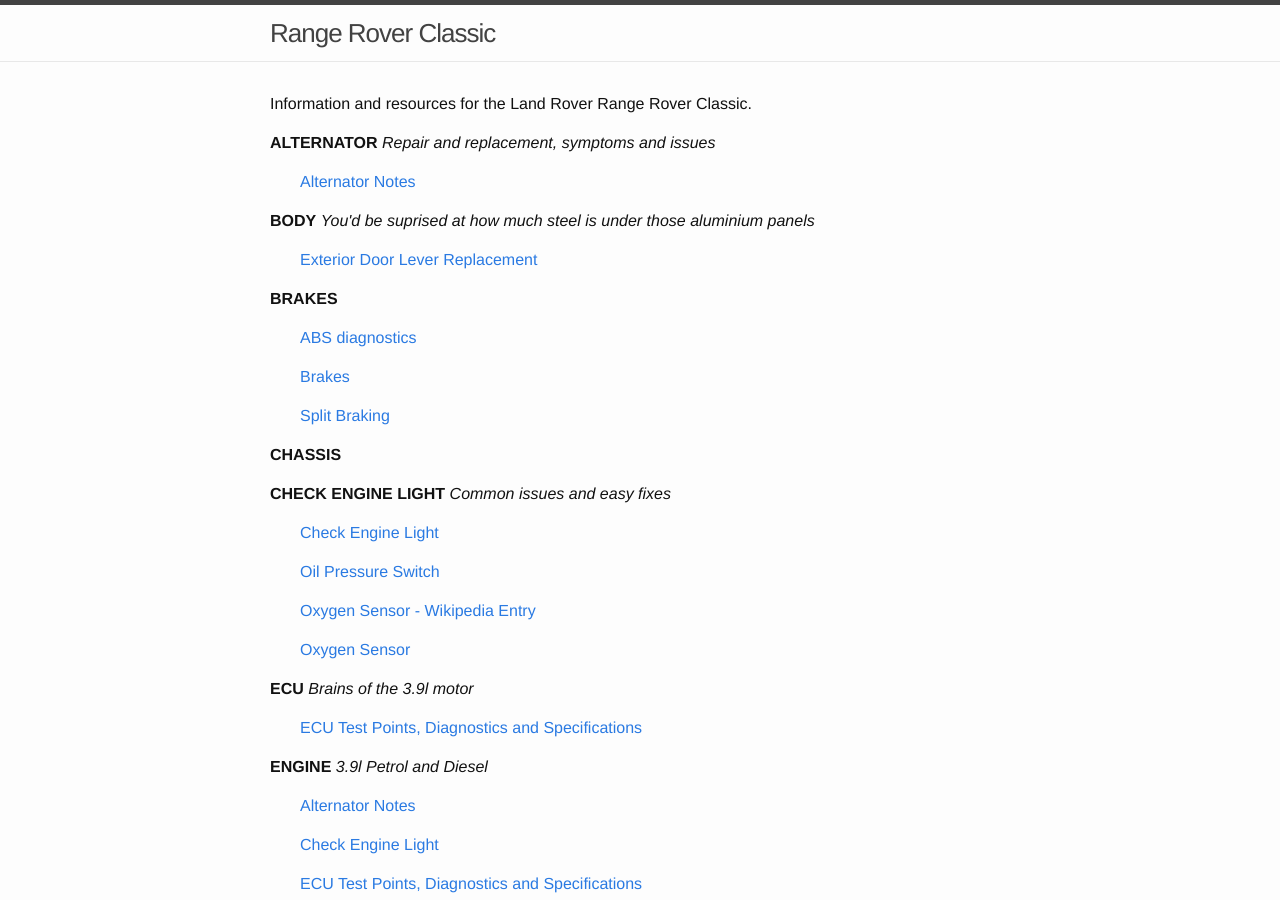
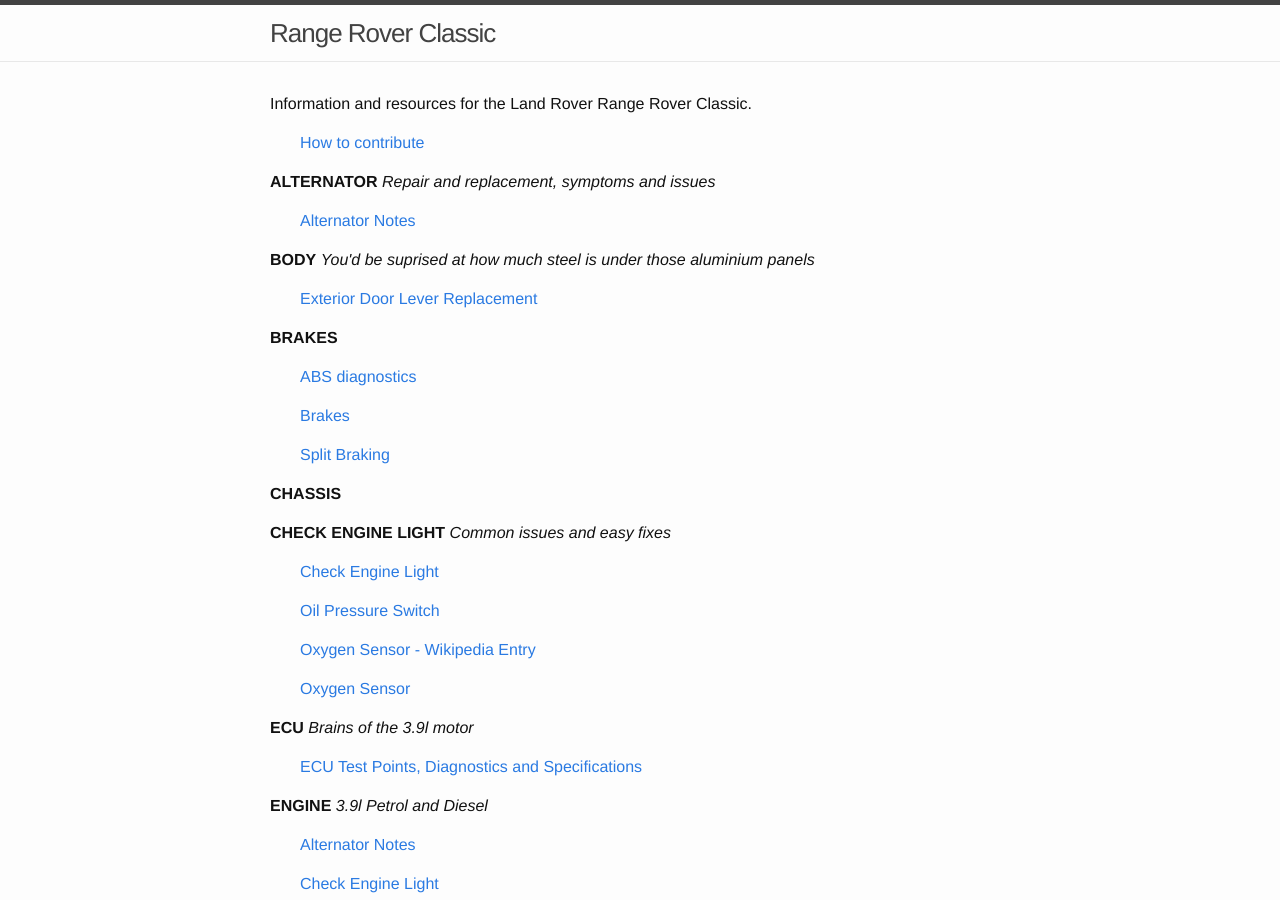
Before and after one commit to rangeroverclassic/rangeroverclassic.github.io, a Jekyll site: the page built from index.html, in a window 1280 px wide and 900 px high. Built offline with Jekyll 4.4.1, drawn with Linux system fonts in a browser that asks for light colours.

Commit message:
fix: about page

```diff
--- a/_config.yml
+++ b/_config.yml
@@ -19,9 +19,6 @@
 
 destination: ../_range-rover-classic_site
 exclude: [manuals/*.pdf, manuals/*.zip]
-
-pages:
-  - name: about
 
 cats:
   - name: alternator
--- a/index.html
+++ b/index.html
@@ -3,21 +3,24 @@
 ---
 
 <div class="home">
-
   <p>{{ site.description }}</p>
 
+  <div>
+    <ul>
+      <a href="{{site.baseurl }}/about">How to contribute</a>
+    </ul>
+  </div>
+
   {% for category in site.cats %}
-    <div>
-      <p><strong>{{category.name | upcase}}</strong> <i>{{category.desc}} </i></p>
-      {% for page in site.pages %}
-        {% if page.categories contains category.name %}
-            <ul> <a href="{{ page.url | prepend: site.baseurl }}">{{ page.title }}</a></ul>
-        {% endif %}
-      {% endfor %}
-    </div>
+  <div>
+    <p><strong>{{category.name | upcase}}</strong> <i>{{category.desc}} </i></p>
+    {% for page in site.pages %} {% if page.categories contains category.name %}
+    <ul>
+      <a href="{{ page.url | prepend: site.baseurl }}">{{ page.title }}</a>
+    </ul>
+    {% endif %} {% endfor %}
+  </div>
   {% endfor%}
 
-  <hr>
-  <p class="rss-subscribe">subscribe <a href="{{ "/feed.xml" | prepend: site.baseurl }}">via RSS</a></p>
-
+  <hr />
 </div>
```
